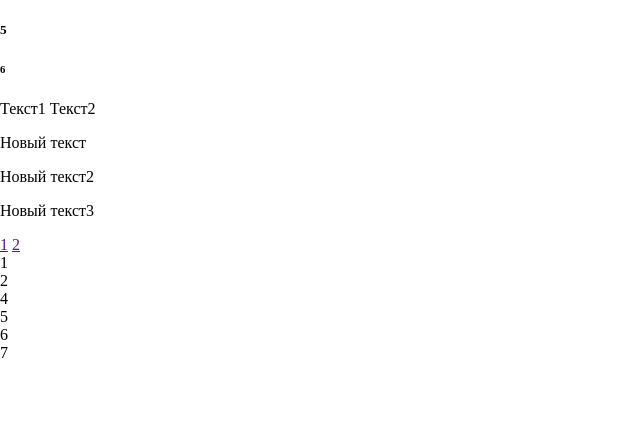
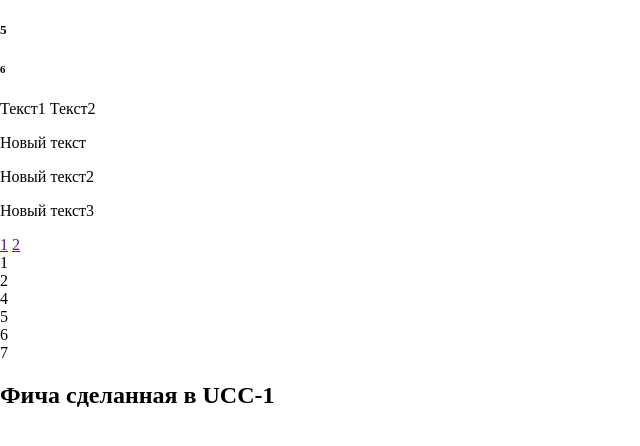
Before and after one commit to Ichetov/test, a plain HTML site: page index.html in a window 1280 px wide. Shown: the whole page, without its empty margins (0-640 px from the left). Drawn offline with Linux system fonts and the light colour scheme.

```diff
--- a/index.html
+++ b/index.html
@@ -31,6 +31,7 @@
            <div>5</div>
            <div>6</div>
            <div>7</div>
+           <h2>Фича сделанная в UCC-1</h2>
 
 </body>
 </html>
```
